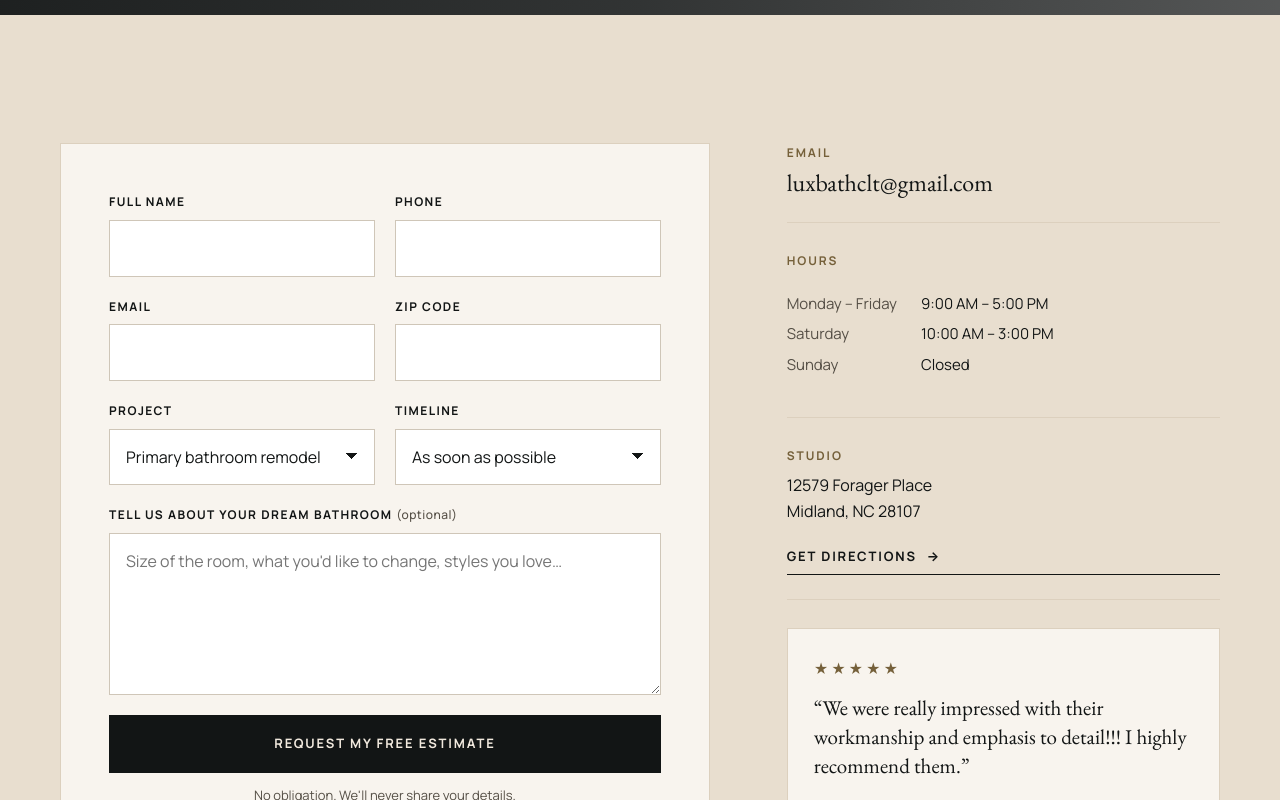
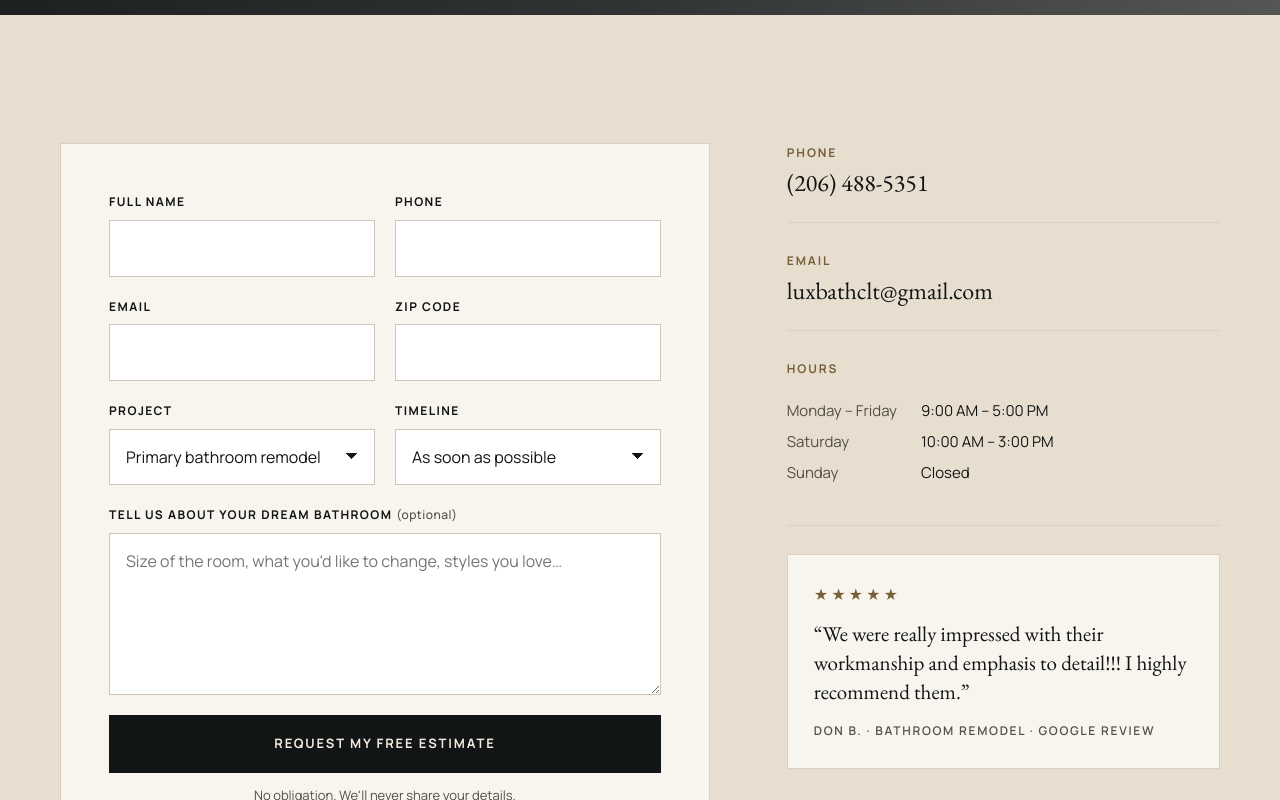
Before and after one commit to valeriu-ciobanu/luxbathclt, a plain HTML site: page contact.html in a window 1280 px wide. Shown: the part 579-1379 px from the top of the page. Drawn offline with nearby package versions, Linux system fonts and the light colour scheme; grey boxes are pictures that could not be loaded.

Commit message:
Updated contact page

```diff
--- a/contact.html
+++ b/contact.html
@@ -333,10 +333,10 @@
       </div>
     </div>
     <aside class="info-block reveal" aria-label="Contact details">
+      <div class="info-item"><span class="info-label">Phone</span><a class="info-big" style="font-size:24px" href="tel:+12064885351">(206) 488-5351</a></div>
       <div class="info-item"><span class="info-label">Email</span><a class="info-big" style="font-size:24px;word-break:break-word" href="mailto:luxbathclt@gmail.com">luxbathclt@gmail.com</a></div>
       <div class="info-item"><span class="info-label">Hours</span>
         <dl class="hours"><dt>Monday – Friday</dt><dd>9:00 AM – 5:00 PM</dd><dt>Saturday</dt><dd>10:00 AM – 3:00 PM</dd><dt>Sunday</dt><dd>Closed</dd></dl></div>
-      <div class="info-item"><span class="info-label">Studio</span><p>12579 Forager Place<br>Midland, NC 28107</p><a class="text-link" href="https://www.google.com/maps/search/?api=1&query=12579+Forager+Place+Midland+NC+28107" target="_blank" rel="noopener">Get directions <span>→</span></a></div>
       <figure class="quote quote-mini"><span class="quote-stars" aria-label="5 out of 5 stars">★★★★★</span><blockquote>“We were really impressed with their workmanship and emphasis to detail!!! I highly recommend them.”</blockquote><figcaption>Don B. · Bathroom remodel · Google review</figcaption></figure>
       <div class="info-item"><span class="info-label">Service area</span><p>Charlotte, NC and surrounding areas: Ballantyne, Matthews, Mint Hill, Indian Trail, Weddington and Waxhaw.</p></div>
     </aside>
```
Also changed, not shown: contact/index.html (+1 -1 lines).
